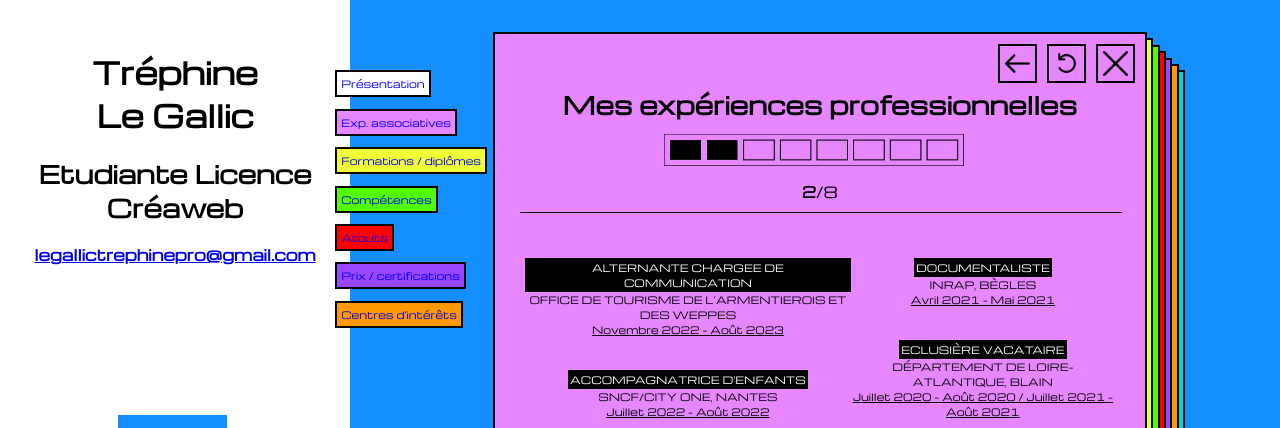
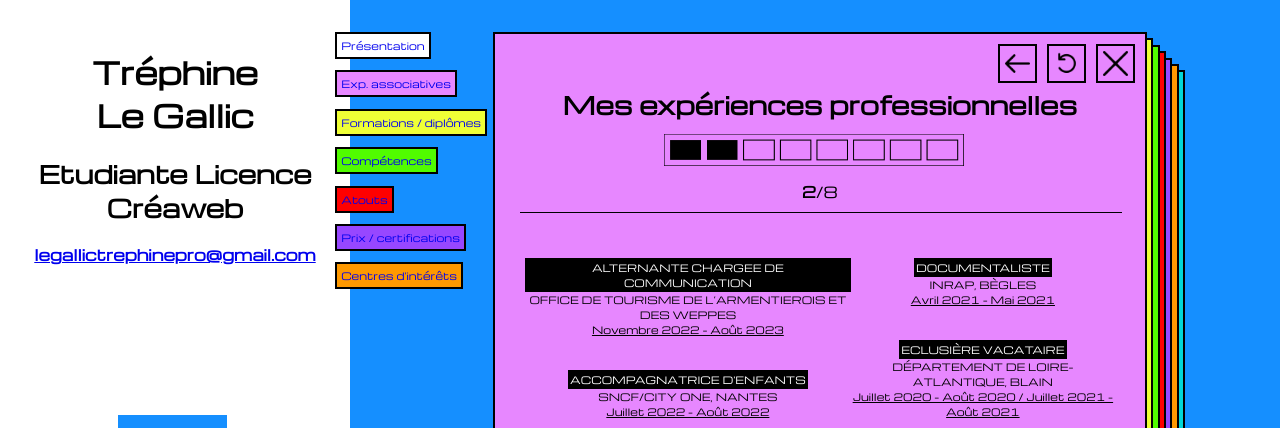
Before and after one commit to tlegallic001/tlegallic001.github.io, a plain HTML site: page pages/cv2.html in a window 1280 px wide. Shown: the top 428 px of the page. Drawn offline with nearby package versions, Linux system fonts and the light colour scheme; a web font is replaced by a local one.

Commit message:
Update cv2.css

```diff
--- a/pages/css/cv2.css
+++ b/pages/css/cv2.css
@@ -266,7 +266,7 @@ span{
 
 #pro {
     background-color: #fff;
-    margin-top: 5.5%;
+    margin-top: 2.5%;
 }
 
 #pro:hover {
@@ -280,7 +280,7 @@ span{
 
 #asso {
     background-color: #E787FF;
-    margin-top: 8.5%;
+    margin-top: 5.5%;
 }
 
 #asso:hover {
@@ -294,7 +294,7 @@ span{
 
 #form {
     background-color: #EFFF36;
-    margin-top: 11.5%;
+    margin-top: 8.5%;
 }
 
 #form:hover {
@@ -308,7 +308,7 @@ span{
 
 #comp {
     background-color: #51FC00;
-    margin-top: 14.5%;
+    margin-top: 11.5%;
 }
 
 #comp:hover {
@@ -322,7 +322,7 @@ span{
 
 #at {
     background-color: #FF0000;
-    margin-top: 17.5%;
+    margin-top: 14.5%;
 }
 
 #at:hover {
@@ -336,7 +336,7 @@ span{
 
 #prix {
     background-color: #9747FF;
-    margin-top: 20.5%;
+    margin-top: 17.5%;
 }
 
 #prix:hover {
@@ -350,7 +350,7 @@ span{
 
 #interet {
     background-color: #FF9900;
-    margin-top: 23.5%;
+    margin-top: 20.5%;
 }
 
 #interet:hover {
```
